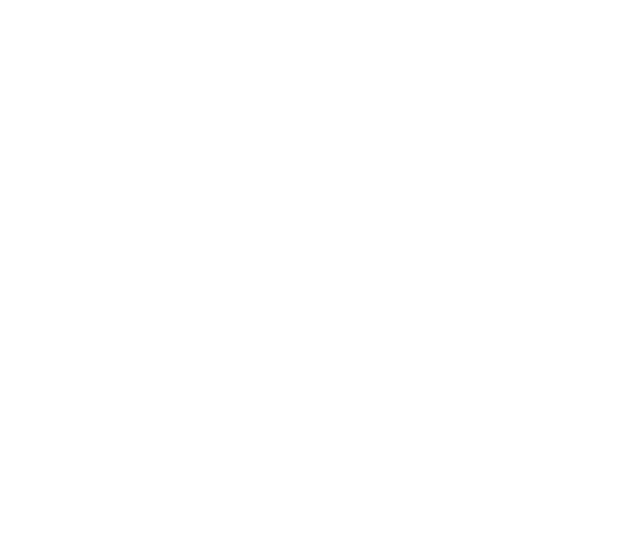
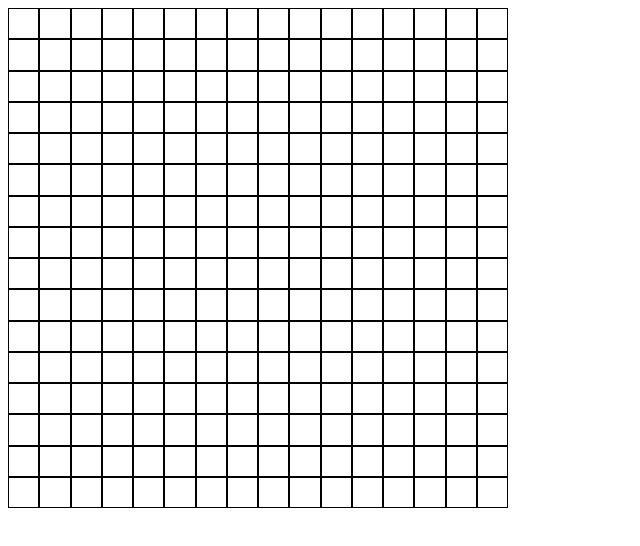
Before and after one commit to Norraynor/odin-etch-a-sketch, a plain HTML site: page index.html in a window 1280 px wide. Shown: the whole page, without its empty margins (0-640 px from the left). Drawn offline with Linux system fonts and the light colour scheme.

Commit message:
Add grid and style it with flex

```diff
--- a/index.html
+++ b/index.html
@@ -7,6 +7,7 @@
     <script src="scripts/scripts.js" defer></script>
 </head>
 <body>
+    <div class="container"></div>
 
 </body>
 </html>
--- a/scripts/scripts.js
+++ b/scripts/scripts.js
@@ -0,0 +1,10 @@
+//create 16x16 square
+const size = 16;
+
+const container = document.querySelector(".container");
+
+for (let i = 0; i < size*size; i++) {
+    const div = document.createElement("div");
+    div.classList.add("grid-element");
+    container.appendChild(div);
+}
--- a/styles/style.css
+++ b/styles/style.css
@@ -0,0 +1,11 @@
+.container{
+    display: flex;
+    flex-wrap: wrap;
+    width: 500px;
+}
+.grid-element{
+    flex-basis: 6.25%;
+    aspect-ratio: 1/1;
+    border: solid 1px black;
+    box-sizing: border-box;
+}
```
